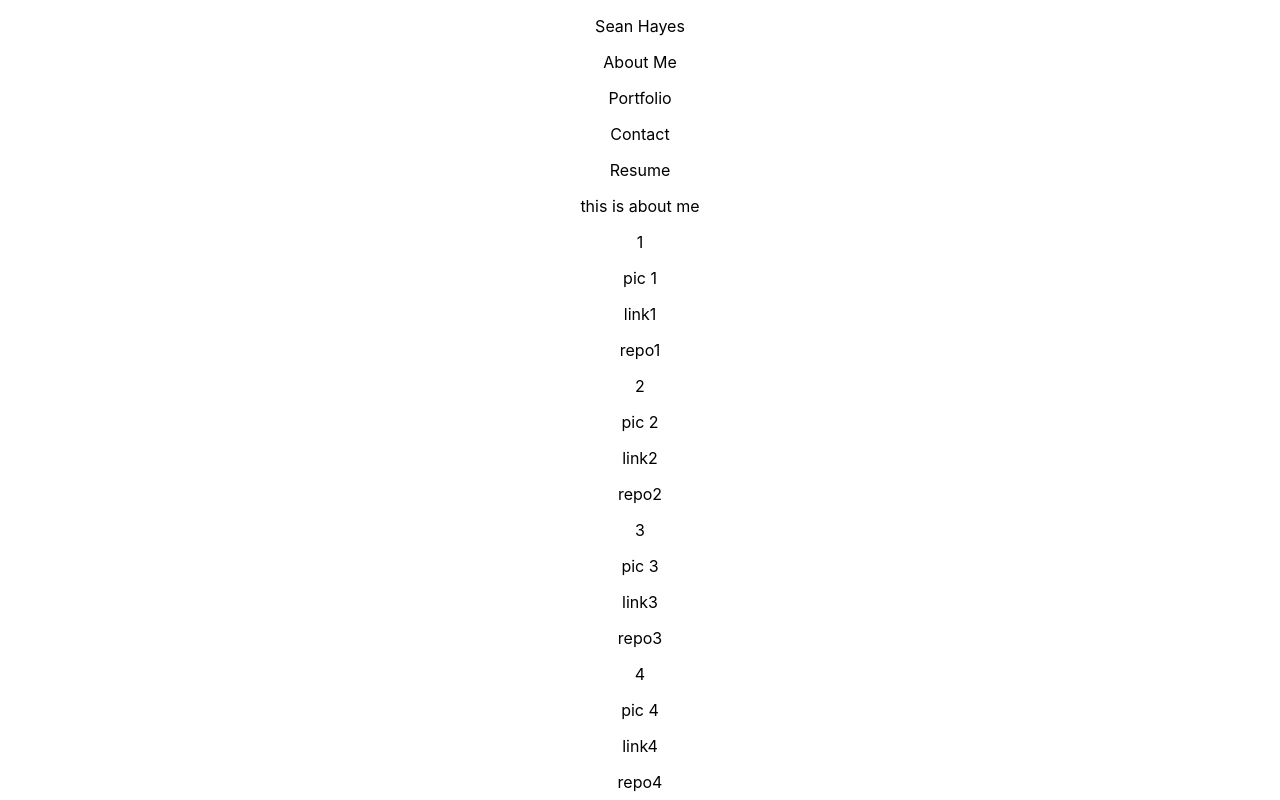
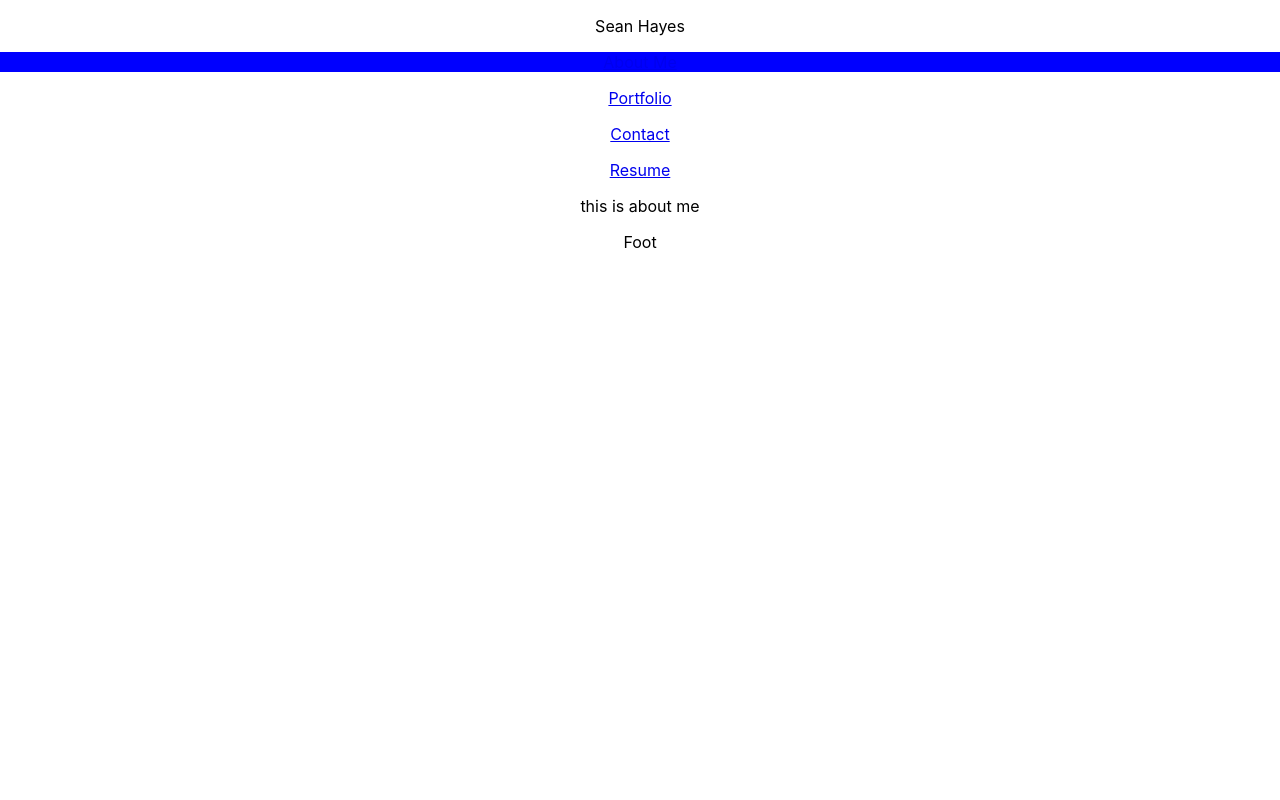
Before and after one commit to hayessea000/react-portfolio, a React (Create React App) app: page / in a window 1280 px wide. Shown: the top 800 px of the page. Built offline with nearby package versions, Linux system fonts and the light colour scheme.

Commit message:
set up page switching

```diff
--- a/src/App.js
+++ b/src/App.js
@@ -2,12 +2,16 @@ import './App.css';
 import Body from './components/Body';
 import Footer from './components/Footer';
 import Header from "./components/Header";
+import { useState, useEffect } from "react"
 
 function App() {
+
+  const [tab, setTab] = useState("aboutMe")
+
   return (
     <div className="App">
-        <Header/>
-        <Body/>
+        <Header tab={tab} setTab={setTab}/>
+        <Body tab={tab}/>
         <Footer/>
     </div>
   );
--- a/src/components/Body.js
+++ b/src/components/Body.js
@@ -5,12 +5,26 @@ import Resume from "./Resume";
 
 function Body(props){
 
+    const renderPage = () => {
+        if (props.tab === "aboutMe") {
+          return <AboutMe/>;
+        }
+        if (props.tab === "project") {
+          return <Project/>;
+        }
+        if (props.tab === "contact") {
+          return <Contact/>;
+        }
+        return <Resume/>;
+      };
+
     return(
         <>
-            <AboutMe/>
+            {renderPage()}
+            {/* <AboutMe/>
             <Project/>
             <Contact/>
-            <Resume/>
+            <Resume/> */}
         </>
     )
 }
--- a/src/components/Header.js
+++ b/src/components/Header.js
@@ -5,7 +5,7 @@ function Header(props){
     return(
         <>
             <p>Sean Hayes</p>
-            <Navigation/>
+            <Navigation tab={props.tab} setTab={props.setTab}/>
         </>
     )
 }
--- a/src/components/Navigation.js
+++ b/src/components/Navigation.js
@@ -1,12 +1,32 @@
 
 function Navigation(props){
 
+    function handleTabClick(e) {
+        e.preventDefault()
+        const navLink= e.target.dataset.link
+        switch(navLink){
+            case "aboutMe":
+                props.setTab("aboutMe")
+                break;
+            case "portfolio":
+                props.setTab("project")
+                break;
+            case "contact":
+                props.setTab("contact")
+                break;
+            case "resume":
+                props.setTab("resume")
+                break;
+            default:
+        }
+    }
+
     return(
         <>
-            <p>About Me</p>
-            <p>Portfolio</p>
-            <p>Contact</p>
-            <p>Resume</p>
+            <p style={props.tab==="aboutMe" ?({background: "blue"}):({background: "white"})}><a data-link="aboutMe" href="/" onClick={handleTabClick}>About Me</a></p>
+            <p style={props.tab==="project" ?({background: "blue"}):({background: "white"})}><a data-link="portfolio" href="/" onClick={handleTabClick}>Portfolio</a></p>
+            <p style={props.tab==="contact" ?({background: "blue"}):({background: "white"})}><a data-link="contact" href="/" onClick={handleTabClick}>Contact</a></p>
+            <p style={props.tab==="resume" ?({background: "blue"}):({background: "white"})}><a data-link="resume" href="/" onClick={handleTabClick}>Resume</a></p>
         </>
     )
 }
--- a/src/components/Project.js
+++ b/src/components/Project.js
@@ -11,12 +11,12 @@ function Project(props) {
     return (
         <>
             {projects.map(project => (
-                <>
-                    <p key={project.id}>{project.title}</p>
-                    <p key={project.id}>{project.image}</p>
-                    <p key={project.id}>{project.link}</p>
-                    <p key={project.id}>{project.repo}</p>
-                </>
+                <div key={project.title} style={{border: "1px solid #333"}}>
+                    <p key={project.title}>{project.title}</p>
+                    <p key={project.image}>{project.image}</p>
+                    <p key={project.link}>{project.link}</p>
+                    <p key={project.repo}>{project.repo}</p>
+                </div>
             ))}
         </>
     )
```
